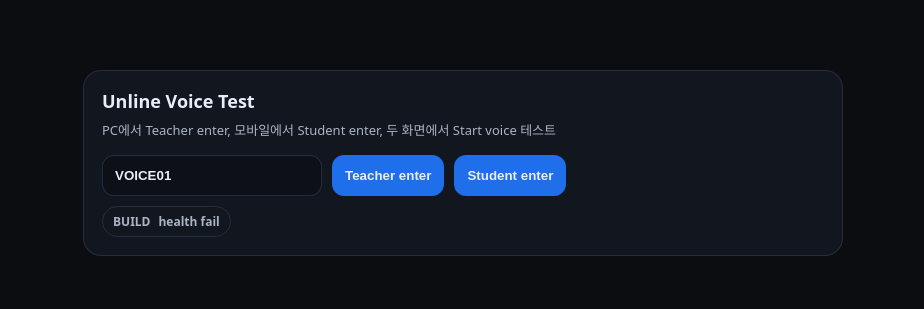
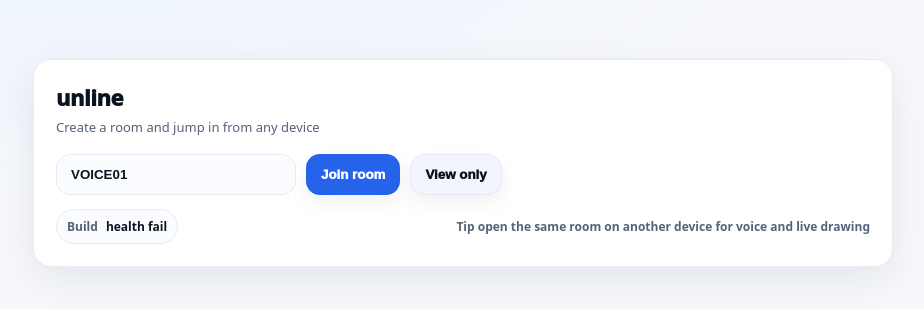
Before and after one commit to soycyj/unline, a website: page public/index.html in a window 1280 px wide. Shown: the part 237-546 px from the top of the page, without its empty margins (177-1101 px from the left). Drawn offline with Linux system fonts and the light colour scheme; no server answers.

Commit message:
Update index.html

```diff
--- a/public/index.html
+++ b/public/index.html
@@ -1,35 +1,138 @@
 <!doctype html>
-<html lang="ko">
+<html lang="en">
 <head>
   <meta charset="utf-8" />
   <meta name="viewport" content="width=device-width,initial-scale=1,viewport-fit=cover" />
-  <title>Unline Voice Test</title>
+  <title>unline</title>
   <style>
-    :root{--bg:#0b0d10;--panel:rgba(20,24,33,0.92);--line:rgba(39,48,68,0.9);--text:#e8eef9;--muted:#a9b4c7;--btn:#1f6feb;--btn2:#2b3242}
-    *{box-sizing:border-box} html,body{height:100%}
-    body{margin:0;background:var(--bg);color:var(--text);font-family:system-ui,-apple-system,Segoe UI,Roboto;display:flex;align-items:center;justify-content:center;padding:18px}
-    .card{width:min(760px,100%);background:var(--panel);border:1px solid var(--line);border-radius:18px;padding:18px}
-    h1{margin:0 0 8px;font-size:18px}
-    .sub{margin:0 0 14px;color:var(--muted);font-size:13px;line-height:1.5}
-    .row{display:flex;gap:10px;flex-wrap:wrap;align-items:center}
-    input{padding:12px;border-radius:12px;border:1px solid var(--line);background:rgba(10,12,16,0.55);color:var(--text);font-weight:900;width:220px;outline:none}
-    button{padding:12px;border-radius:12px;border:1px solid var(--line);background:var(--btn2);color:var(--text);font-weight:900;cursor:pointer}
-    button.primary{background:var(--btn);border-color:rgba(31,111,235,0.75)}
-    .pill{display:inline-flex;align-items:center;gap:8px;border:1px solid var(--line);border-radius:999px;padding:6px 10px;color:var(--muted);font-size:12px;font-weight:900;margin-top:10px}
+    :root{
+      --bg:#f6f8fb;
+      --card:#ffffff;
+      --line:#e6eaf2;
+      --text:#0b1220;
+      --muted:#55627a;
+      --btn:#2563eb;
+      --btn2:#0f172a;
+      --shadow: 0 12px 40px rgba(15,23,42,0.08);
+      --radius:18px;
+    }
+    *{box-sizing:border-box}
+    html,body{height:100%}
+    body{
+      margin:0;
+      background:radial-gradient(1200px 600px at 20% 10%, #eaf2ff 0%, rgba(234,242,255,0) 60%),
+                 radial-gradient(900px 500px at 80% 0%, #f1ecff 0%, rgba(241,236,255,0) 55%),
+                 var(--bg);
+      color:var(--text);
+      font-family:system-ui,-apple-system,Segoe UI,Roboto;
+      display:flex;
+      align-items:center;
+      justify-content:center;
+      padding:24px;
+    }
+    .shell{
+      width:min(860px,100%);
+      background:var(--card);
+      border:1px solid var(--line);
+      border-radius:var(--radius);
+      box-shadow:var(--shadow);
+      padding:22px;
+    }
+    .top{
+      display:flex;
+      align-items:flex-start;
+      justify-content:space-between;
+      gap:14px;
+      flex-wrap:wrap;
+    }
+    .brand{
+      display:flex;
+      flex-direction:column;
+      gap:6px;
+    }
+    .logo{
+      font-size:22px;
+      font-weight:950;
+      letter-spacing:-0.02em;
+    }
+    .tag{
+      color:var(--muted);
+      font-size:13px;
+      line-height:1.45;
+    }
+    .panel{
+      display:flex;
+      gap:10px;
+      align-items:center;
+      flex-wrap:wrap;
+      margin-top:18px;
+    }
+    input{
+      width:240px;
+      padding:12px 14px;
+      border-radius:14px;
+      border:1px solid var(--line);
+      background:#fbfcff;
+      color:var(--text);
+      font-weight:900;
+      outline:none;
+    }
+    button{
+      padding:12px 14px;
+      border-radius:14px;
+      border:1px solid var(--line);
+      background:#f2f5fb;
+      color:var(--text);
+      font-weight:950;
+      cursor:pointer;
+      box-shadow:0 8px 20px rgba(15,23,42,0.06);
+    }
+    button.primary{
+      background:var(--btn);
+      border-color:rgba(37,99,235,0.35);
+      color:#fff;
+    }
+    .mini{
+      margin-top:14px;
+      display:flex;
+      align-items:center;
+      justify-content:space-between;
+      gap:10px;
+      flex-wrap:wrap;
+      color:var(--muted);
+      font-size:12px;
+      font-weight:800;
+    }
+    .pill{
+      display:inline-flex;
+      align-items:center;
+      gap:8px;
+      padding:8px 10px;
+      border:1px solid var(--line);
+      border-radius:999px;
+      background:#fbfcff;
+    }
   </style>
 </head>
 <body>
-  <div class="card">
-    <h1>Unline Voice Test</h1>
-    <p class="sub">PC에서 Teacher enter, 모바일에서 Student enter, 두 화면에서 Start voice 테스트</p>
-
-    <div class="row">
-      <input id="room" placeholder="room code" value="VOICE01" />
-      <button class="primary" id="teacher">Teacher enter</button>
-      <button class="primary" id="student">Student enter</button>
+  <div class="shell">
+    <div class="top">
+      <div class="brand">
+        <div class="logo">unline</div>
+        <div class="tag">Create a room and jump in from any device</div>
+      </div>
     </div>
 
-    <div class="pill">BUILD <strong id="buildTxt">loading</strong></div>
+    <div class="panel">
+      <input id="room" placeholder="Room code" value="VOICE01" />
+      <button class="primary" id="join">Join room</button>
+      <button id="watch">View only</button>
+    </div>
+
+    <div class="mini">
+      <div class="pill">Build <strong id="buildTxt" style="color:var(--text)">loading</strong></div>
+      <div>Tip open the same room on another device for voice and live drawing</div>
+    </div>
   </div>
 
   <script>
@@ -47,12 +150,12 @@
 
     function go(label){
       const room = ($("room").value || "VOICE01").trim();
-      const clientId = (label === "Teacher" ? "t" : "s") + Math.random().toString(16).slice(2,10);
+      const clientId = "c" + Math.random().toString(16).slice(2,10);
       location.href = `/canvas.html?room=${encodeURIComponent(room)}&clientId=${encodeURIComponent(clientId)}&label=${encodeURIComponent(label)}`;
     }
 
-    $("teacher").addEventListener("click", () => go("Teacher"));
-    $("student").addEventListener("click", () => go("Student"));
+    $("join").addEventListener("click", () => go("Member"));
+    $("watch").addEventListener("click", () => go("Guest"));
 
     loadHealth();
   </script>
```
